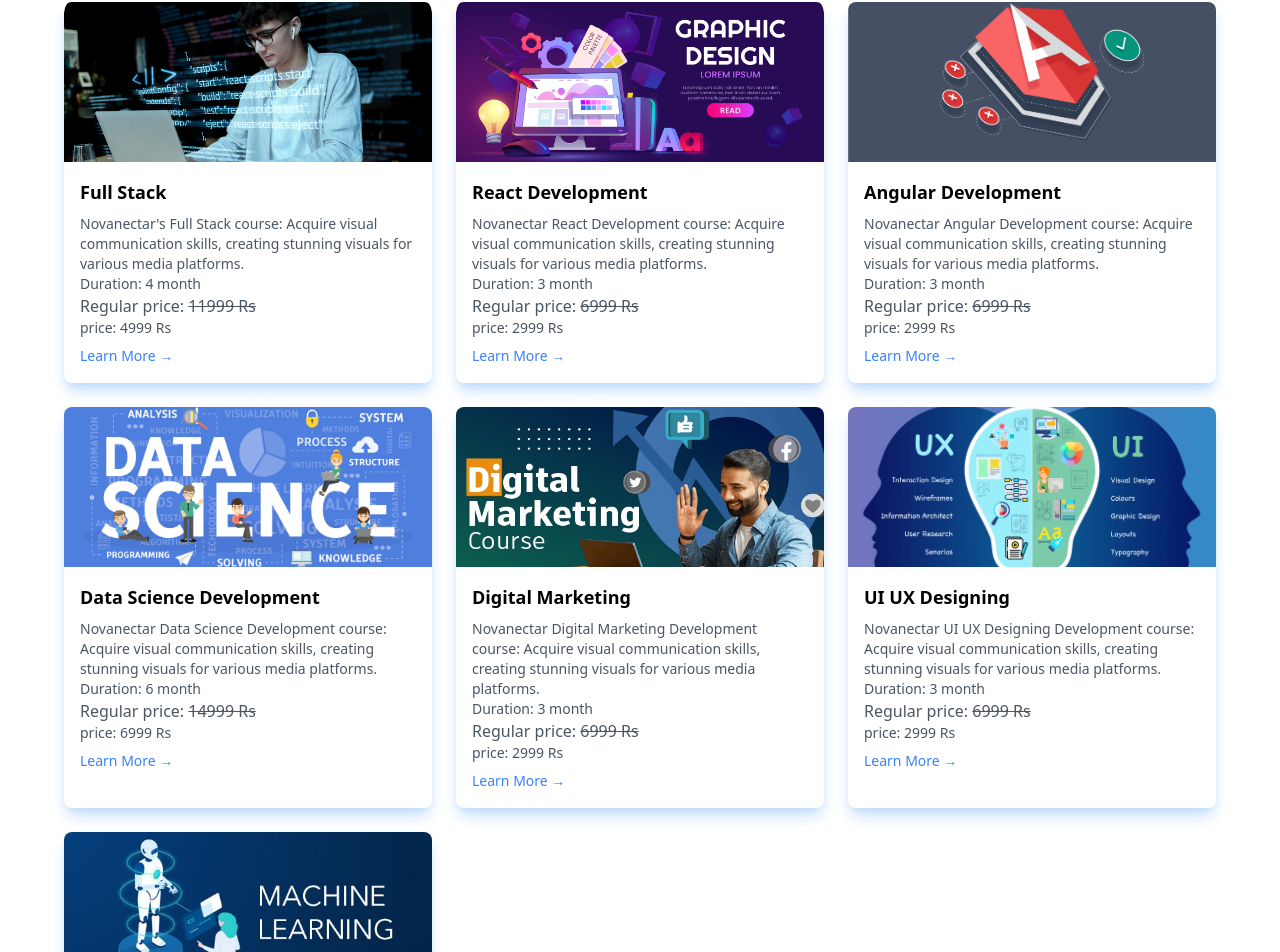
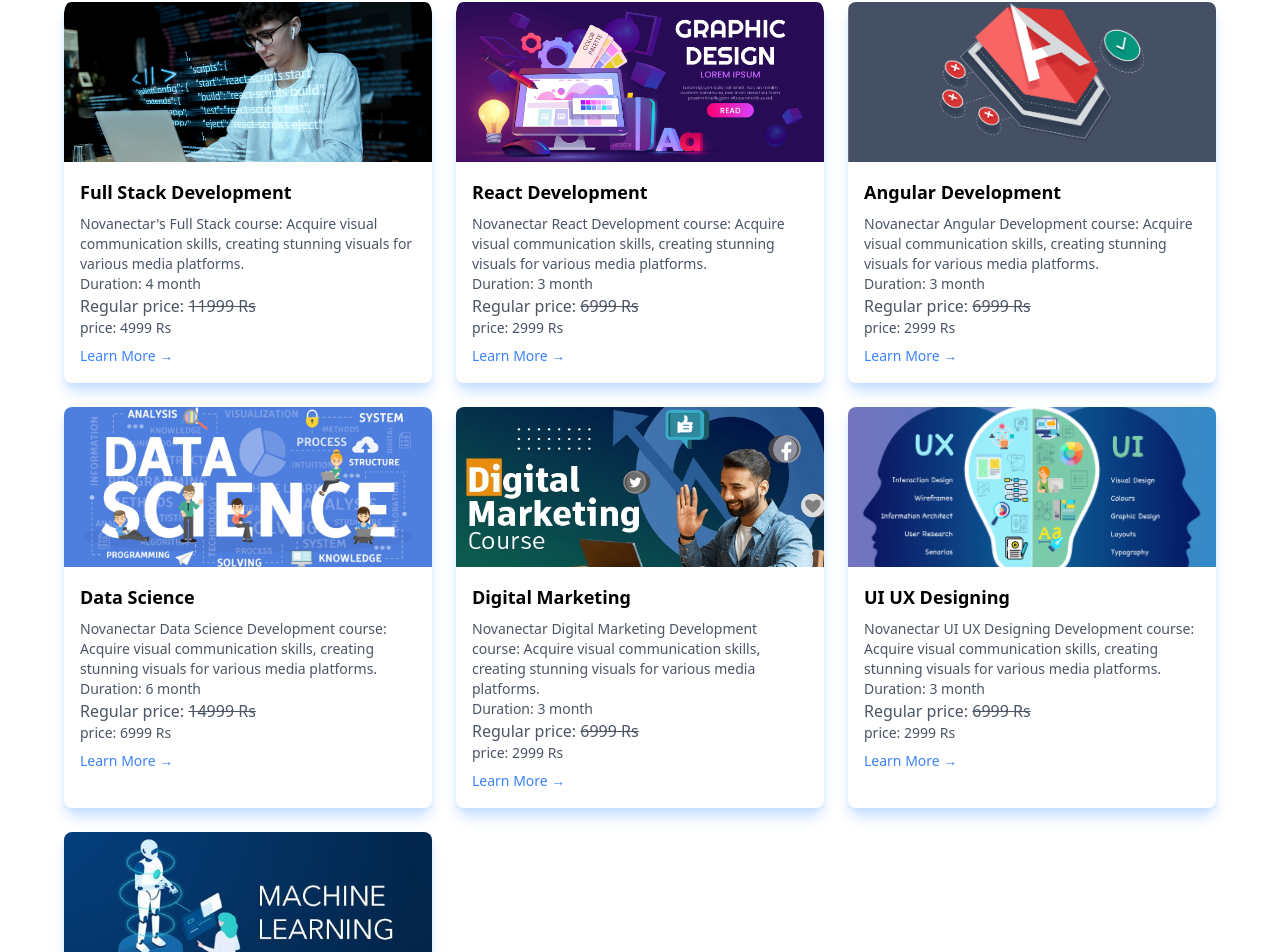
Before and after one commit to avneesh2970/novanectar-edu, a React (Vite) app in the folder frontend/: page /courses in a window 1280 px wide. Shown: the part 1000-1952 px from the top of the page. Built offline with nearby package versions, Linux system fonts and the light colour scheme; no server answers.

Commit message:
internship data update

```diff
--- a/frontend/src/data/courses.ts
+++ b/frontend/src/data/courses.ts
@@ -396,7 +396,7 @@
   {
     id: "7",
     category: "Trending",
-    title: "Full Stack",
+    title: "Full Stack Development",
     duration:"4 month",
     title_: "Full Stack Development course",
     description:
@@ -591,7 +591,7 @@
   {
     id: "10",
     category: "Trending",
-    title: "Data Science Development",
+    title: "Data Science",
     duration:"6 month",
     title_: "Data Science course",
     description:
```
